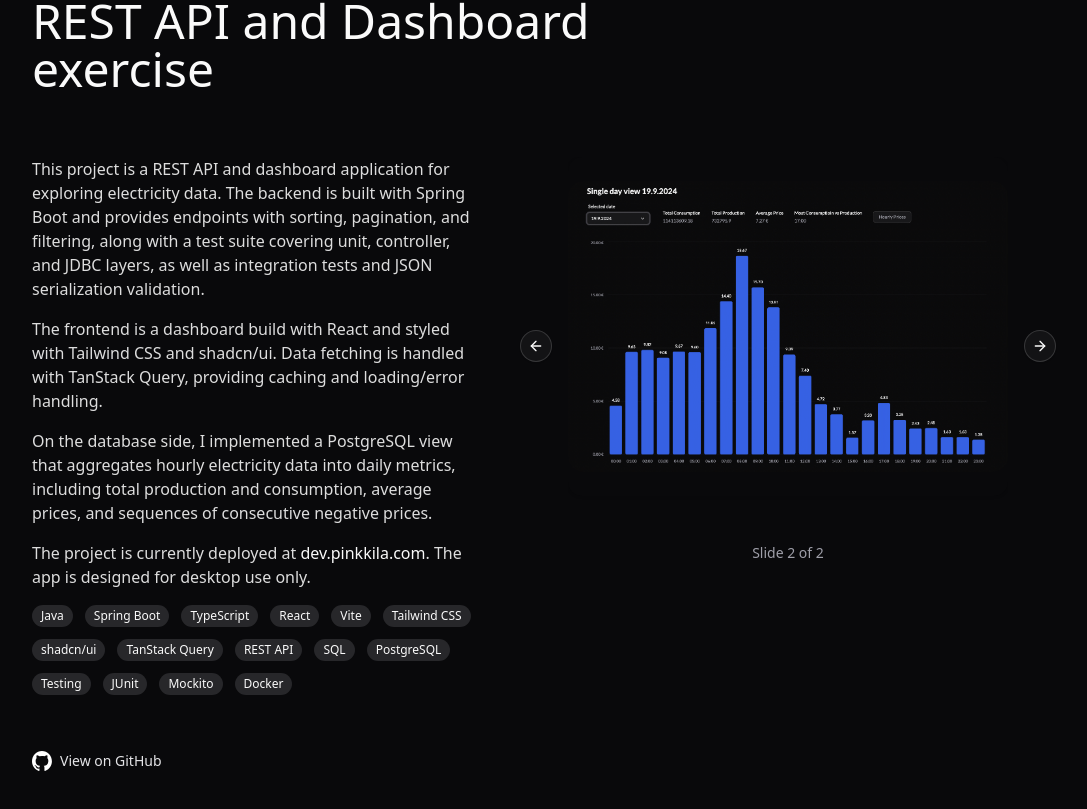
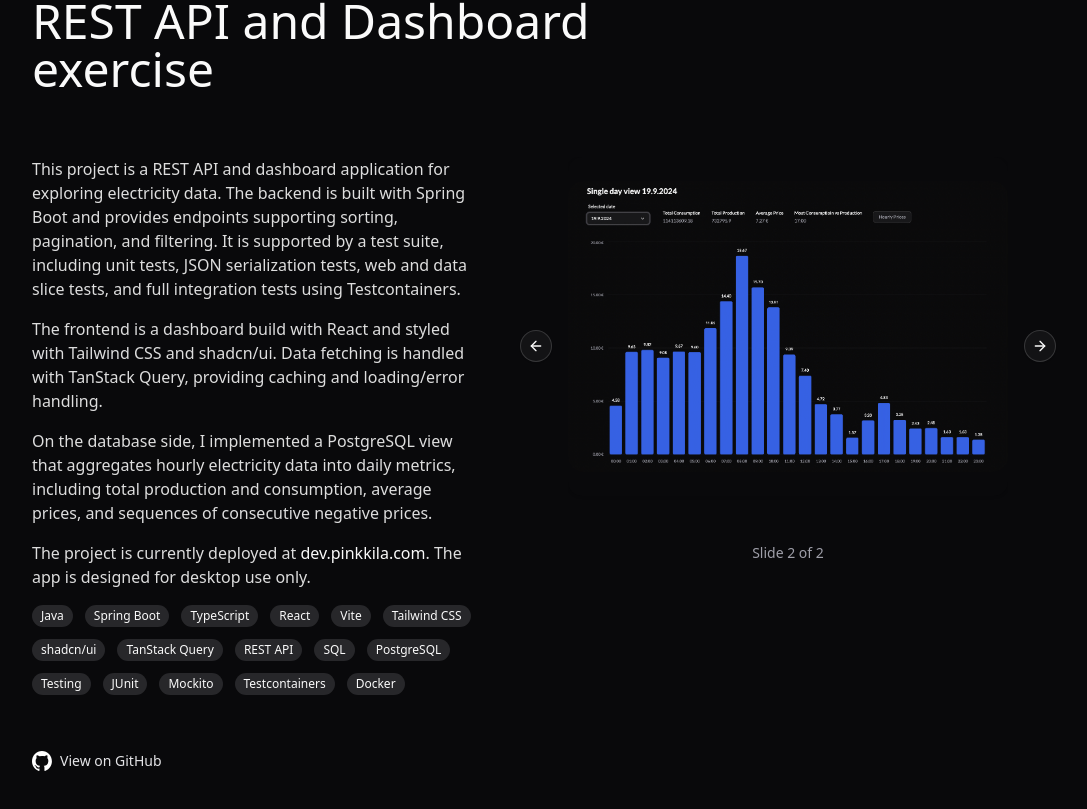
Before and after one commit to pinkkila/pinkkila-website, a React (Vite) app: page /projects in a window 1280 px wide. Shown: the part 1427-2236 px from the top of the page, without its empty margins (120-1207 px from the left). Built offline with nearby package versions, Linux system fonts and the light colour scheme.

Commit message:
modify project text

```diff
--- a/src/components/Projects.tsx
+++ b/src/components/Projects.tsx
@@ -131,10 +131,10 @@ export default function Projects() {
               <p className="text-foreground/88">
                 This project is a REST API and dashboard application for
                 exploring electricity data. The backend is built with Spring
-                Boot and provides endpoints with sorting, pagination, and
-                filtering, along with a test suite covering unit,
-                controller, and JDBC layers, as well as integration
-                tests and JSON serialization validation.
+                Boot and provides endpoints supporting sorting, pagination, and
+                filtering. It is supported by a test suite, including unit
+                tests, JSON serialization tests, web and data slice tests, and
+                full integration tests using Testcontainers.
               </p>
               <p className="text-foreground/88">
                 The frontend is a dashboard build with React and styled with
@@ -176,6 +176,7 @@ export default function Projects() {
             "Testing",
             "JUnit",
             "Mockito",
+            "Testcontainers",
             "Docker",
           ]}
           carouselImages={[
```
